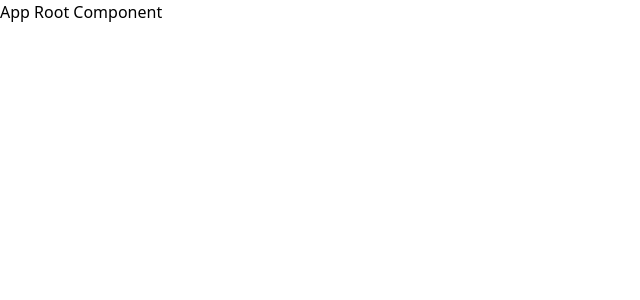
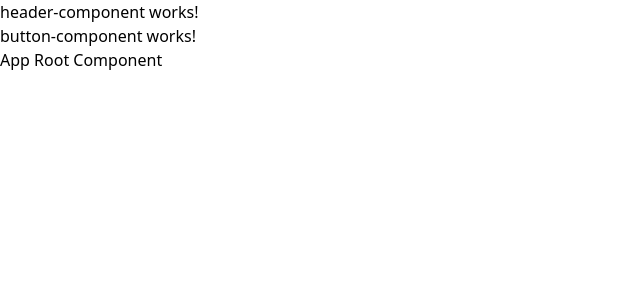
Before and after one commit to GustaCorrea/casamento-angular, an Angular app: page / in a window 1280 px wide. Shown: the top 300 px of the page, without its empty margins (0-640 px from the left). Built offline with nearby package versions, Linux system fonts and the light colour scheme.

Commit message:
✨ feat: initialize the main application modules
- Initialize common and layout components, such as the Header (layout) and Button (common) examples

```diff
--- a/src/app/app-module.ts
+++ b/src/app/app-module.ts
@@ -3,6 +3,8 @@ import { BrowserModule } from '@angular/platform-browser';
 
 import { AppRoutingModule } from './app-routing-module';
 import { App } from './app';
+import { SharedModule } from './shared/shared-module';
+import { CoreModule } from './core/core-module';
 
 @NgModule({
   declarations: [
@@ -10,7 +12,9 @@ import { App } from './app';
   ],
   imports: [
     BrowserModule,
-    AppRoutingModule
+    AppRoutingModule,
+    CoreModule,
+    SharedModule
   ],
   providers: [
     provideBrowserGlobalErrorListeners(),
--- a/src/app/app.html
+++ b/src/app/app.html
@@ -1 +1,2 @@
+<header-component></header-component>
 <p>App Root Component</p>
--- /dev/null
+++ b/src/app/shared/components/common/button-component/button-component.html
@@ -0,0 +1 @@
+<p>button-component works!</p>
--- /dev/null
+++ b/src/app/shared/components/layouts/header-component/header-component.html
@@ -0,0 +1,2 @@
+<p>header-component works!</p>
+<button-component>Button Example</button-component>
```
Also changed, not shown: src/app/core/core-module.ts (added, +8 -0 lines), src/app/modules/invite/invite-module.ts (added, +8 -0 lines), src/app/modules/marketplace/marketplace-module.ts (added, +8 -0 lines), src/app/shared/components/common/button-component/button-component.ts (added, +8 -0 lines), src/app/shared/components/layouts/header-component/header-component.ts (added, +8 -0 lines), src/app/shared/shared-module.ts (added, +11 -0 lines), 2 other files (tests, documents, lock files or other folders).
